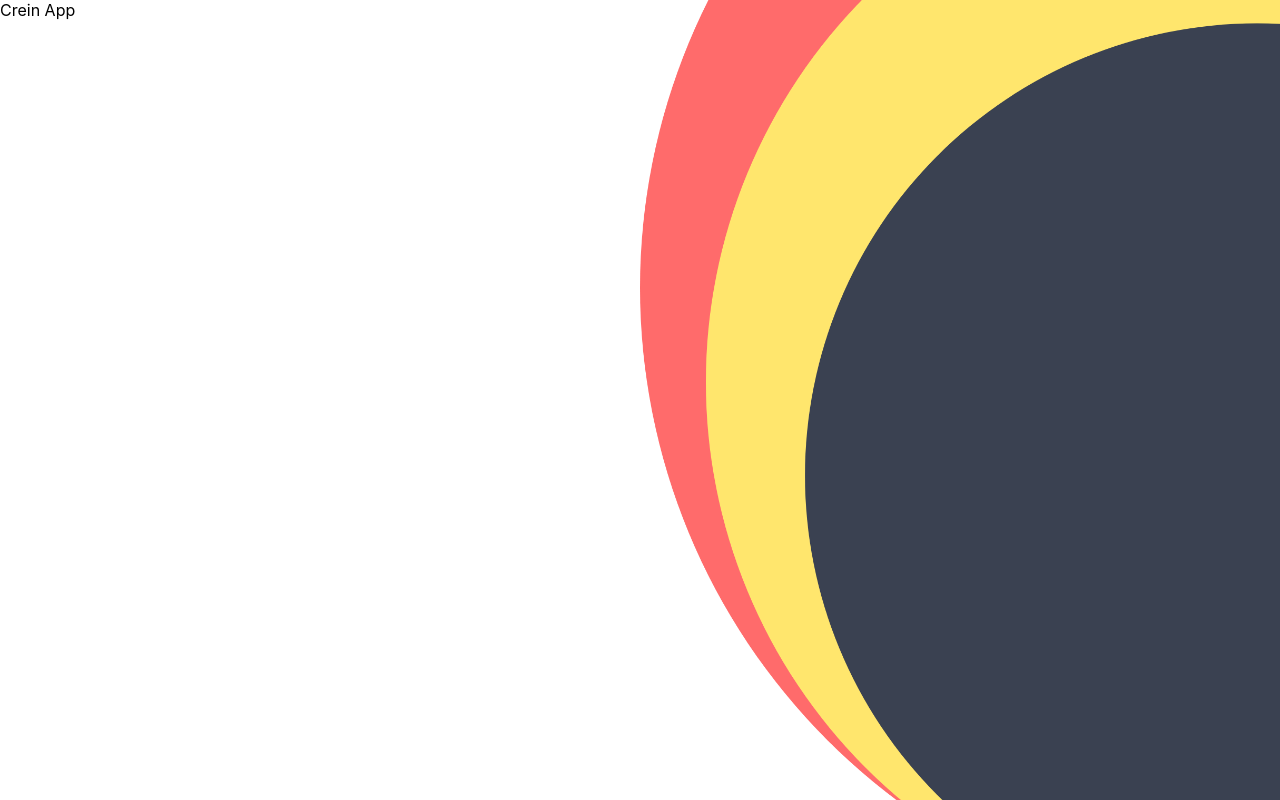
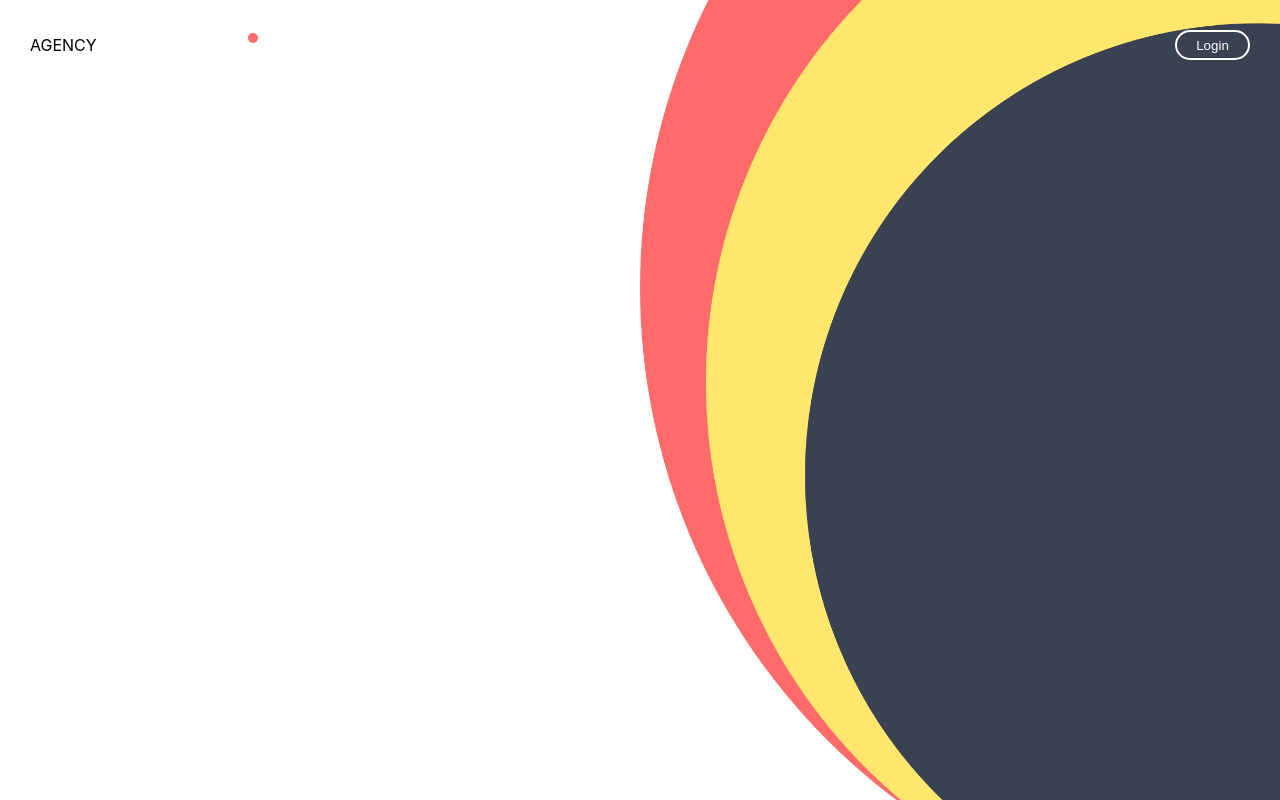
Before and after one commit to CreinTechnology/react-rwd-website-template-no-logic, a React (Create React App) app: page / in a window 1280 px wide. Built offline with nearby package versions, Linux system fonts and the light colour scheme.

Commit message:
`Button` component added

```diff
--- a/src/App.js
+++ b/src/App.js
@@ -1,18 +1,43 @@
 import React from 'react'
 
 import Image from './components/Image'
+import Container from './components/Container'
+import Typography from './components/Typography'
+import Button from './components/Button'
 
 import circles from './images/circles.png'
 
+import classes from './styles.module.css'
+
 export const App = () => {
   return (
-    <div>
-      Crein App
-      <br />
+    <div
+      className={classes.app}
+    >
+
       <Image
         imageSRC={circles}
         imageALT={'Colored circles'}
       />
+
+      <Container
+        className={classes.navbarContainer}
+      >
+        <Typography
+          className={classes.headerName}
+        >
+          AGENCY
+          <Container
+            className={classes.circleIcon}
+          />
+        </Typography>
+
+        <Button
+          className={classes.navbar__button}
+          buttonLabel={'Login'}
+        />
+
+      </Container>
     </div>
   )
 }
--- /dev/null
+++ b/src/components/Button/Button.js
@@ -0,0 +1,28 @@
+import React from 'react'
+import PropTypes from 'prop-types'
+
+import classes from './styles.module.css'
+
+export const Button = (props) => {
+  const {
+    className,
+    buttonLabel,
+    ...otherProps
+  } = props
+
+  return (
+    <button
+      className={`${classes.root}${className ? ` ${className}` : ''}`}
+      {...otherProps}
+    >
+      {buttonLabel}
+    </button>
+  )
+}
+
+Button.propTypes = {
+  className: PropTypes.string,
+  buttonLabel: PropTypes.string
+}
+
+export default Button
--- /dev/null
+++ b/src/components/Button/index.js
@@ -0,0 +1,2 @@
+export * from './Button'
+export { default } from './Button'
--- /dev/null
+++ b/src/components/Button/styles.module.css
@@ -0,0 +1 @@
+.root {}
--- /dev/null
+++ b/src/styles.module.css
@@ -0,0 +1,30 @@
+.app {
+  padding: 10px 30px;
+}
+
+.navbarContainer {
+  position: relative;
+  margin-top: 20px;
+  display: flex;
+  justify-content: space-between;
+  align-items: center;
+}
+
+.circleIcon {
+  position: absolute;
+  top: 3px;
+  left: 17vw;
+  width: 10px;
+  height: 10px;
+  background-color: #FF6B6B;
+  border-radius: 50%;
+}
+
+.navbar__button {
+  width: 75px;
+  height: 30px;
+  border: 2px solid #FFFFFF;
+  border-radius: 100px;
+  background-color: transparent;
+  color: #ffffff;
+}
```
